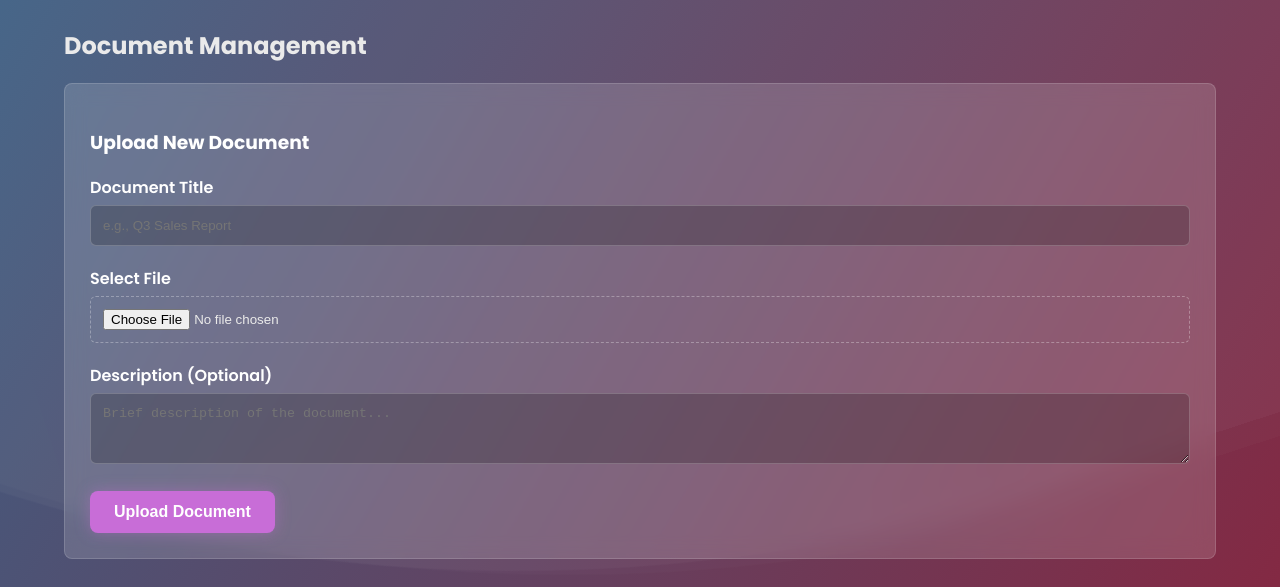
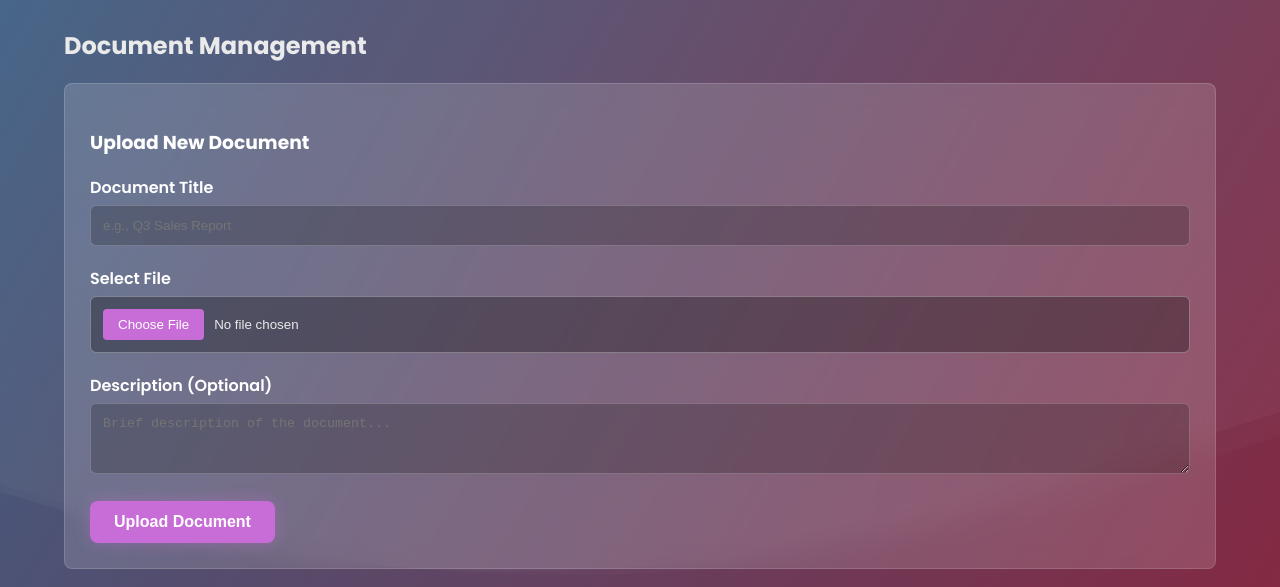
Before and after one commit to someguyrighthere/Flow, a website: page documents.html in a window 1280 px wide. Shown: the part 159-746 px from the top of the page. Drawn offline with Linux system fonts and the light colour scheme; sample sign-in values are in the browser's storage.

Commit message:
Update documents.html

```diff
--- a/documents.html
+++ b/documents.html
@@ -4,8 +4,9 @@
     <meta charset="UTF-8">
     <meta name="viewport" content="width=device-width, initial-scale=1.0">
     <title>Documents - Flow Business Suite</title>
-    <link rel="stylesheet" href="css/style.css">
-    <link rel="stylesheet" href="css/theme.css">
+    <!-- Changed to link to minified CSS files for consistency with other pages -->
+    <link rel="stylesheet" href="css/style.min.css">
+    <link rel="stylesheet" href="css/theme.min.css">
     <link rel="preconnect" href="https://fonts.googleapis.com">
     <link rel="preconnect" href="https://fonts.gstatic.com" crossorigin>
     <link href="https://fonts.googleapis.com/css2?family=Poppins:wght@400;500;600;700&family=Fredoka+One&display=swap" rel="stylesheet">
@@ -45,11 +46,29 @@
             border: 1px solid rgba(255, 255, 255, 0.2); background-color: rgba(0, 0, 0, 0.2);
             color: var(--text-light); box-sizing: border-box;
         }
+        /* Adjusted file input styling to blend better or align with theme */
         .form-group input[type="file"] {
-            background-color: transparent;
-            border: 1px dashed rgba(255, 255, 255, 0.3);
+            background-color: rgba(0, 0, 0, 0.3); /* Slightly darker background */
+            border: 1px solid rgba(255, 255, 255, 0.3); /* Solid border to match other inputs */
             padding: 12px;
+            color: var(--text-light); /* Ensure text color is consistent */
+            cursor: pointer;
         }
+        /* Further styling for the "Choose File" button part of the input, if necessary */
+        .form-group input[type="file"]::file-selector-button {
+            background-color: var(--primary-accent); /* Apply primary accent to the button */
+            color: white;
+            padding: 8px 15px;
+            border: none;
+            border-radius: 4px;
+            cursor: pointer;
+            transition: background-color 0.3s ease;
+            margin-right: 10px; /* Space between button and filename */
+        }
+        .form-group input[type="file"]::file-selector-button:hover {
+            background-color: #A95DBC; /* Slightly darker hover color */
+        }
+
         .form-group select option { background-color: #2a2a2e; color: #f0f0f0; }
 
         .document-grid {
@@ -169,12 +188,13 @@
                 <button id="settings-button" class="btn btn-secondary">
                     <svg xmlns="http://www.w3.org/2000/svg" width="20" height="20" fill="currentColor" viewBox="0 0 16 16"><path d="M9.405 1.05c-.413-1.4-2.397-1.4-2.81 0l-.1.34a1.464 1.464 0 0 1-2.105.872l-.31-.17c-1.283-.698-2.686.705-1.987 1.987l.169.311a1.464 1.464 0 0 1-.872 2.105l-.34.1c-1.4.413-1.4 2.397 0 2.81l.34.1a1.464 1.464 0 0 1 .872 2.105l-.17.31c-.698 1.283.705 2.686 1.987 1.987l.311-.169a1.464 1.464 0 0 1 2.105.872l.1.34c.413 1.4 2.397 1.4 2.81 0l.1-.34a1.464 1.464 0 0 1 2.105-.872l.31.17c1.283.698 2.686-.705 1.987-1.987l-.169-.311a1.464 1.464 0 0 1 .872-2.105l.34-.1c-1.4-.413-1.4-2.397 0-2.81l-.34-.1a1.464 1.464 0 0 1-.872-2.105l.17-.31c.698-1.283-.705-2.686-1.987-1.987l-.311.169a1.464 1.464 0 0 1-2.105-.872l-.1-.34zM8 10.93a2.929 2.929 0 1 1 0-5.858 2.929 2.929 0 0 1 0 5.858z"/></svg>
                 </button>
-               <div id="settings-dropdown" class="settings-dropdown">
-    <a href="account.html">My Account</a>
-    <a href="admin.html">Admin Settings</a>
-    <a href="pricing.html" id="upgrade-plan-link" style="display: none;">Upgrade Plan</a>
-    <button id="logout-button">Logout</button>
-</div>
+                <div id="settings-dropdown" class="settings-dropdown">
+                    <a href="account.html">My Account</a>
+                    <!-- Changed link to no ID and no inline style to be always visible, per your successful fix -->
+                    <a href="pricing.html">Upgrade Plan</a>
+                    <a href="admin.html">Admin Settings</a>
+                    <button id="logout-button">Logout</button>
+                </div>
             </div>
         </header>
         <nav class="main-nav">
```
